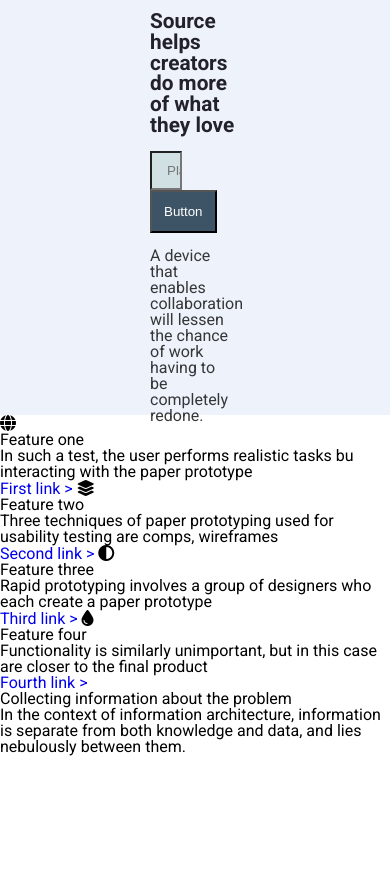
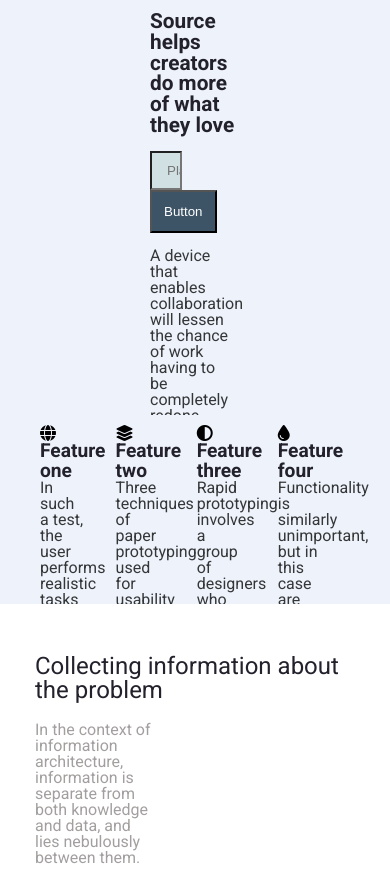
Before and after one commit to StathisKotanidis/Source-Layout, a plain HTML site: page index.html in a window 390 px wide. Shown: the part 91-964 px from the top of the page. Before the commit the page ends 847 px from the top, so only its background shows below. Drawn offline with Linux system fonts and the light colour scheme.

Commit message:
media queries left

```diff
--- a/index.html
+++ b/index.html
@@ -61,38 +61,46 @@
       </div>
     </main>
 
-    <section>
+    <section class="features-section">
+      <div class="first-feature">
         <i class="fa-solid fa-globe"></i>
-      <h2>Feature one</h2>
-      <p>
-        In such a test, the user performs realistic tasks bu interacting with
+        <h2 class="feature-headers">Feature one</h2>
+        <p class="feature-paragraphs">
+          In such a test, the user performs realistic tasks by interacting with
           the paper prototype
         </p>
-      <a href="#">First link ></a>
+        <a class="feature-links" href="#">First link ></a>
+      </div>
 
+      <div class="second-feature">
         <i class="fa-solid fa-layer-group"></i>
-      <h2>Feature two</h2>
-      <p>
+        <h2 class="feature-headers">Feature two</h2>
+        <p class="feature-paragraphs">
           Three techniques of paper prototyping used for usability testing are
           comps, wireframes
         </p>
-      <a href="#">Second link ></a>
+        <a class="feature-links" href="#">Second link ></a>
+      </div>
 
+      <div class="third-feature">
         <i class="fa-solid fa-circle-half-stroke"></i>
-      <h2>Feature three</h2>
-      <p>
-        Rapid prototyping involves a group of designers who each create a paper
-        prototype
+        <h2 class="feature-headers">Feature three</h2>
+        <p class="feature-paragraphs">
+          Rapid prototyping involves a group of designers who each create a
+          paper prototype
         </p>
-      <a href="#">Third link ></a>
+        <a class="feature-links" href="#">Third link ></a>
+      </div>
 
+      <div class="fourth-feature">
         <i class="fa-solid fa-droplet"></i>
-      <h2>Feature four</h2>
-      <p>
+        <h2 class="feature-headers">Feature four</h2>
+        <p class="feature-paragraphs">
           Functionality is similarly unimportant, but in this case are closer to
           the final product
         </p>
-      <a href="#">Fourth link ></a>
+        <a class="feature-links" href="#">Fourth link ></a>
+      </div>
     </section>
 
     <footer>
--- a/style.css
+++ b/style.css
@@ -129,6 +129,7 @@ body {
   font-family: "Roboto", sans-serif;
   display: flex;
   flex-direction: column;
+  overflow: hidden;
 }
 
 a {
@@ -194,7 +195,6 @@ nav {
 
 main {
   height: 50vh;
-  /* border: solid 1px red; */
   display: flex;
   flex-direction: row;
   background-color: #edf2fb;
@@ -250,3 +250,53 @@ main {
   width: 100%;
   height: 100%;
 }
+
+.features-section {
+  display: flex;
+  height: 20vh;
+  background-color: #edf2fb;
+  padding: 10px 40px;
+}
+
+.first-feature,
+.second-feature,
+.third-feature,
+.fourth-feature {
+  display: flex;
+  flex-direction: column;
+  justify-content: space-between;
+  flex-basis: 25%;
+}
+
+.feature-headers {
+  color: rgb(35, 33, 44);
+  font-size: 1.2em;
+  font-weight: bold;
+}
+
+.feature-paragraphs {
+  width: 60%;
+  color: rgba(15, 15, 15, 0.829);
+}
+
+.feature-links {
+  color: rgba(15, 15, 15, 0.829);
+  padding-bottom: 20px;
+}
+
+footer {
+  background-color: white;
+  height: 20vh;
+  padding: 50px 35px;
+}
+
+footer > h2 {
+  color: rgb(35, 33, 44);
+  font-size: 1.5em;
+  padding-bottom: 20px;
+}
+
+footer > p {
+  color: rgb(163, 159, 159);
+  width: 38%;
+}
```
Also changed, not shown: images/laptop.png. Lines whose indentation alone changed are shown as unchanged.
